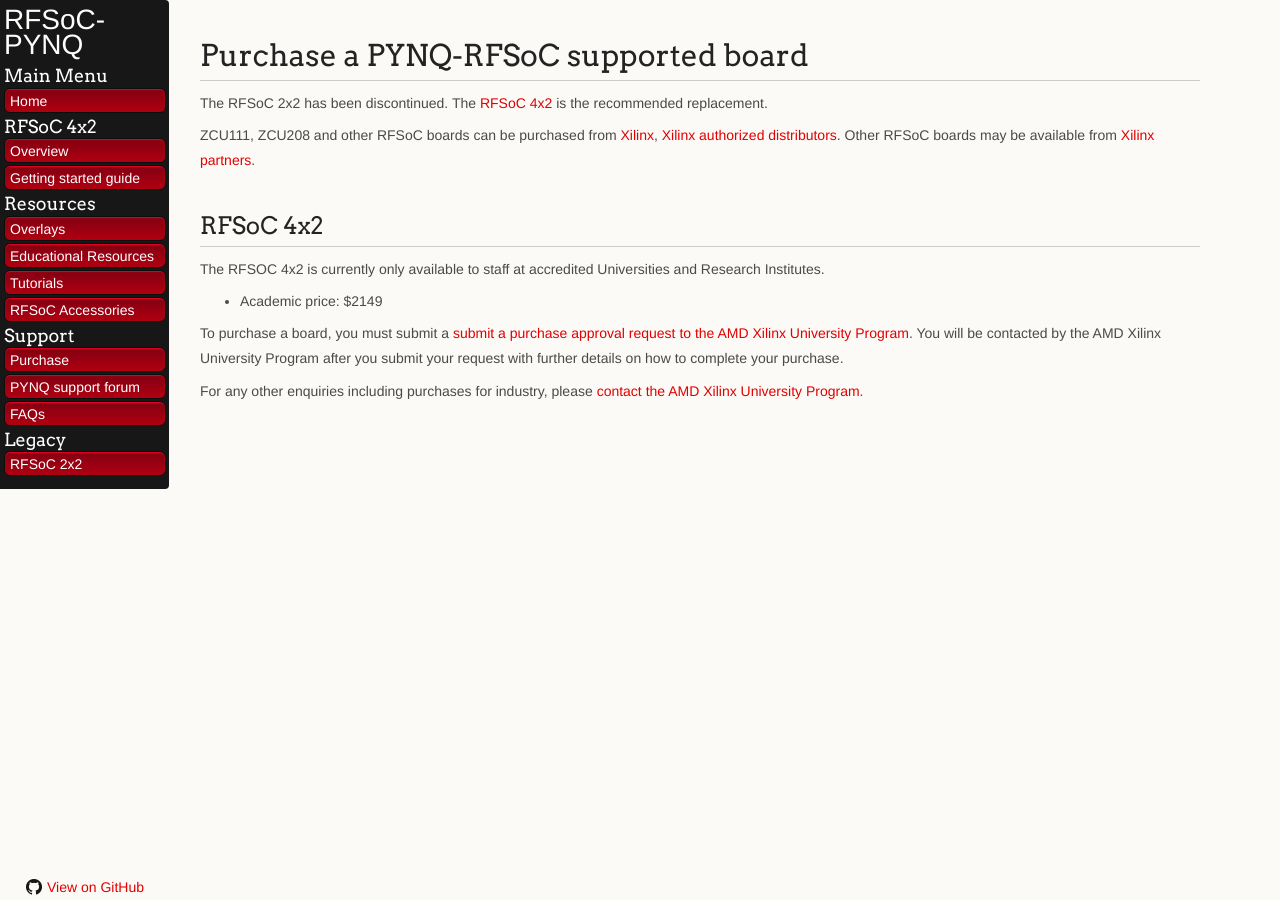
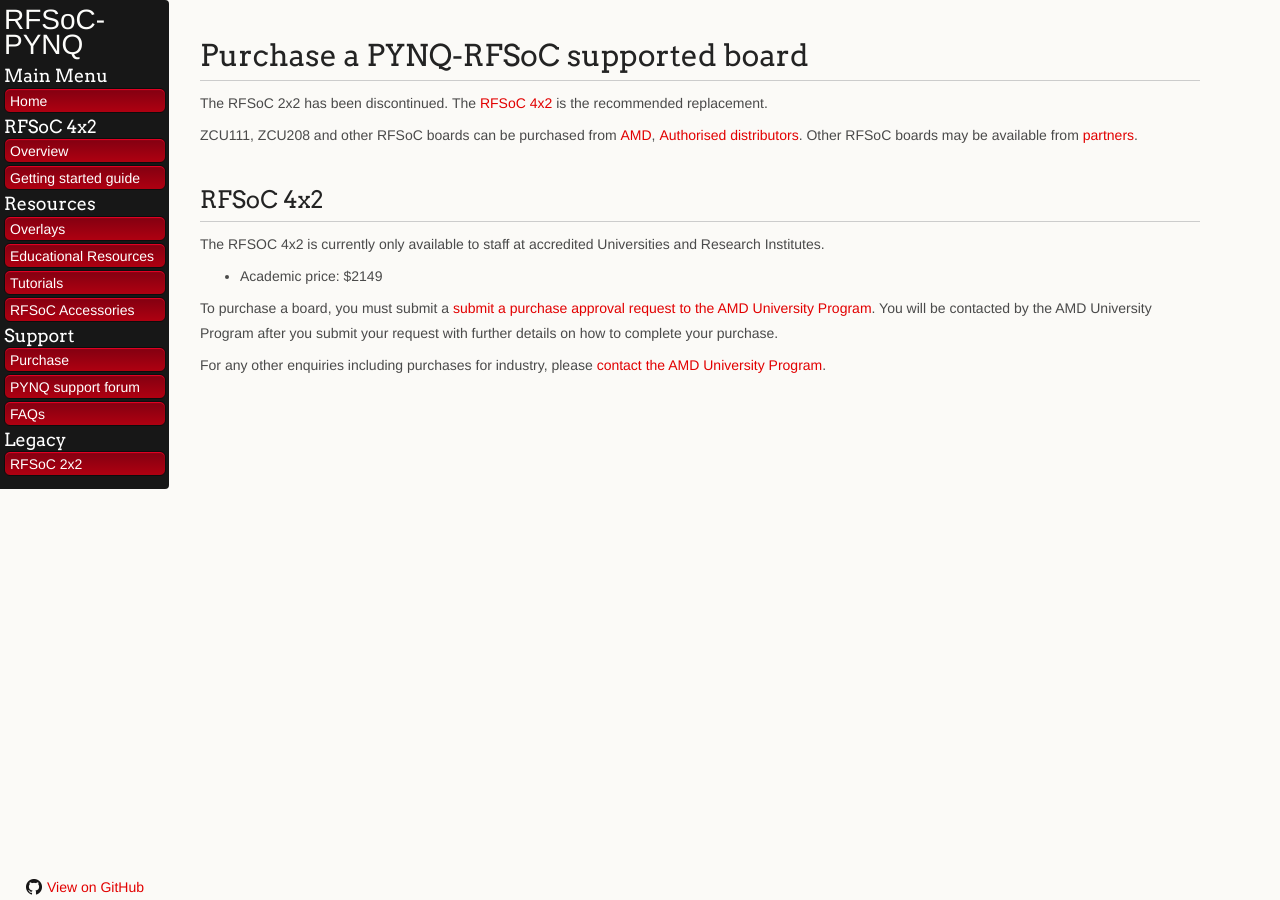
Before and after one commit to Xilinx/RFSoC-PYNQ, a Jekyll site: the page built from docs/purchase.md, in a window 1280 px wide. Built offline with Jekyll 4.4.1, drawn with Linux system fonts in a browser that asks for light colours; nearby versions of some CDN libraries; our own code applies the rules of GitHub Pages for plain Markdown files.

Commit message:
Update purchase request link (#27)
* Update link to RFSoC form

* Update purchase request link

---------

Co-authored-by: Cathal McCabe <cathal.mccabe@xilinx.com>

```diff
--- a/docs/purchase.md
+++ b/docs/purchase.md
@@ -6,7 +6,7 @@
 
 The RFSoC 2x2 has been discontinued. The [RFSoC 4x2](rfsoc_4x2_overview.html) is the recommended replacement.
 
-ZCU111, ZCU208 and other RFSoC boards can be purchased from [Xilinx](https://www.xilinx.com/products/boards-and-kits/), [Xilinx authorized distributors](https://www.xilinx.com/about/contact/locations.html?preSelect=Authorized%20Distributors#authorizedDistributors). Other RFSoC boards may be available from [Xilinx partners](https://www.xilinx.com/xilinx-partner-program.html).
+ZCU111, ZCU208 and other RFSoC boards can be purchased from [AMD](https://www.xilinx.com/products/boards-and-kits/), [Authorised distributors](https://www.xilinx.com/about/contact/locations.html?preSelect=Authorized%20Distributors#authorizedDistributors). Other RFSoC boards may be available from [partners](https://www.xilinx.com/xilinx-partner-program.html).
 
 ## RFSoC 4x2
 
@@ -14,6 +14,6 @@
 
 * Academic price: $2149
 
-To purchase a board, you must submit a [submit a purchase approval request to the AMD Xilinx University Program](https://www.xilinx.com/support/university/xup-boards/RFSoC4x2.html#Purchasing_at_academic_price). You will be contacted by the AMD Xilinx University Program after you submit your request with further details on how to complete your purchase.
+To purchase a board, you must submit a [submit a purchase approval request to the AMD University Program](https://account.amd.com/en/member/xup/aup_rfsoc_academic_pricing_request.html). You will be contacted by the AMD  University Program after you submit your request with further details on how to complete your purchase.
 
-For any other enquiries including purchases for industry, please [contact the AMD Xilinx University Program](mailto:xup@amd.com).
+For any other enquiries including purchases for industry, please [contact the AMD University Program](mailto:xup@amd.com).
```
